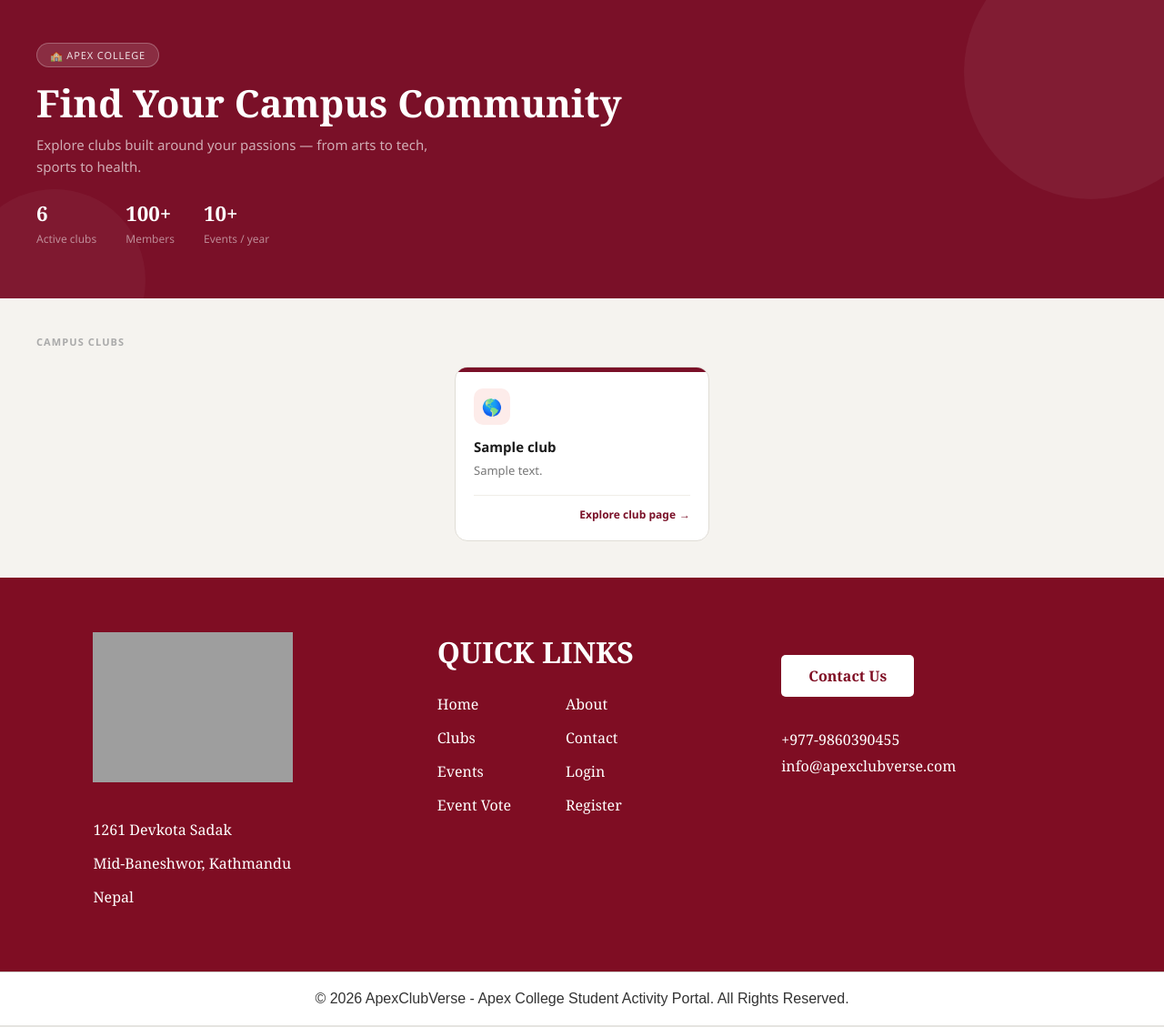
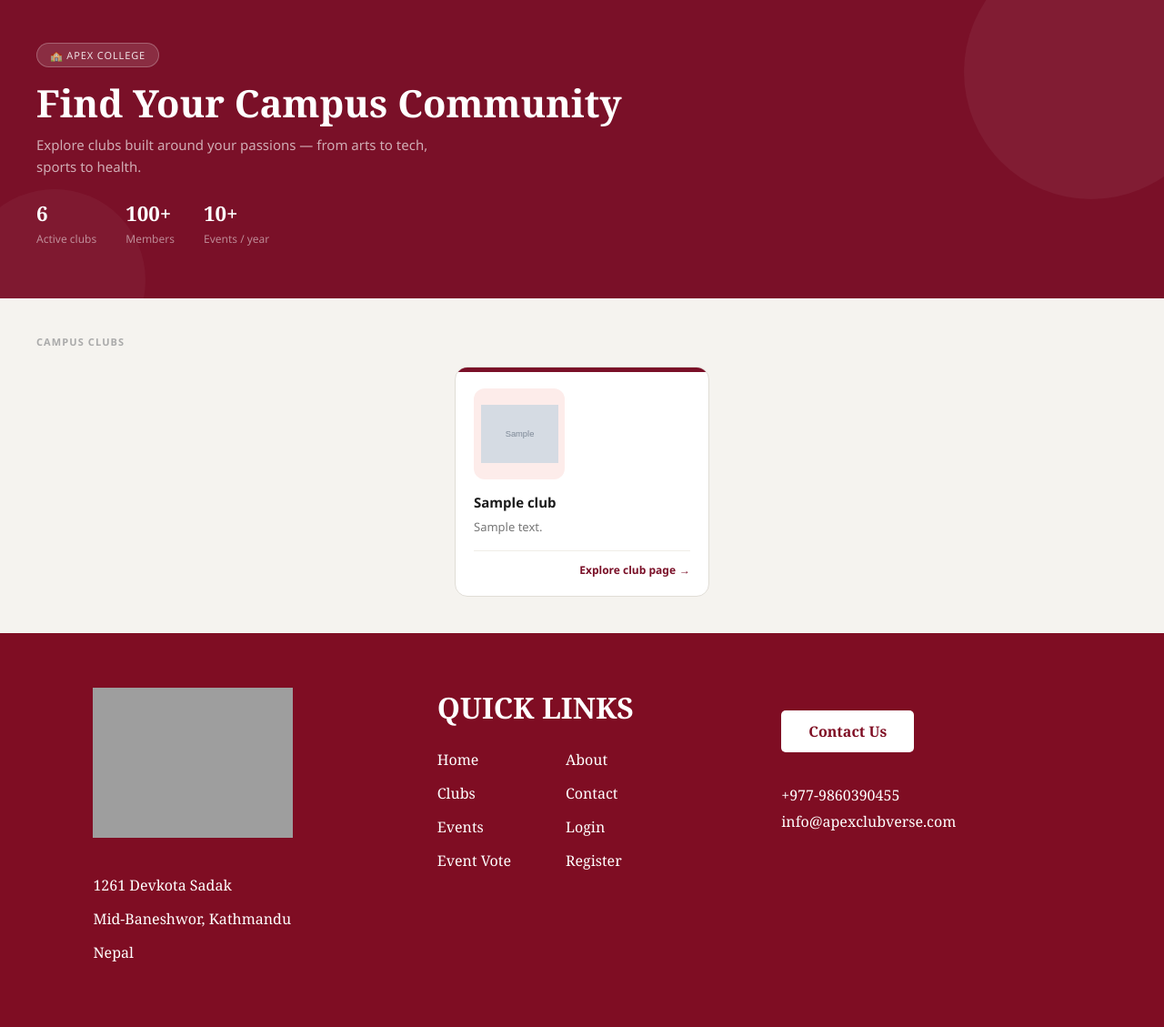
Before and after one commit to Siwani-8/ApexClubVerse, a PHP site: page /clubs.php in a window 1280 px wide. Shown: the part 85-1214 px from the top of the page at 91% size. Run offline with PHP 8.4, Linux system fonts and the light colour scheme; tables that the repository leaves empty or names only in its code hold one stand-in row (values such as "Sample post"); grey boxes marked "Sample" are stand-in pictures; grey boxes are pictures that could not be loaded.

Commit message:
added logos

```diff
--- a/clubs.php
+++ b/clubs.php
@@ -172,14 +172,27 @@ $result = mysqli_query($conn, "SELECT * FROM clubs");
     .club-card-body {
         padding: 1.1rem 1.25rem 1.25rem;
     }
+.club-card-icon {
+    width: 100px;
+    height: 100px;
+    border-radius: 12px;
+    overflow: hidden;
+    display: flex;
+    align-items: center;
+    justify-content: center;
+    margin-bottom: 15px;
+}
 
-    .club-card-icon {
-        width: 40px; height: 40px;
-        border-radius: 10px;
-        display: flex; align-items: center; justify-content: center;
-        font-size: 18px;
-        margin-bottom: 0.85rem;
-    }
+.club-card-icon img {
+    max-width: 85px;
+    max-height: 85px;
+    width: auto;
+    height: auto;
+    object-fit: contain;
+    display: block;
+}
+
+
 
     .club-card h3 {
         font-size: 15px;
@@ -261,7 +274,11 @@ $result = mysqli_query($conn, "SELECT * FROM clubs");
                 <a class="club-card" href="club_detail.php?id=<?php echo $row['id']; ?>">
                     <div class="club-card-accent"></div>
                     <div class="club-card-body">
-                        <div class="club-card-icon">&#127758;</div>
+                        <div class="club-card-icon">
+                        <img src="<?php echo htmlspecialchars($row['logo']); ?>"
+                         alt="<?php echo htmlspecialchars($row['name']); ?>">
+                        </div>
+
                         <h3><?php echo htmlspecialchars($row['name']); ?></h3>
                         <p><?php echo htmlspecialchars($row['description']); ?></p>
                         <div class="club-card-footer">
```
Also changed, not shown: images/apac.png (added), images/heat.png (added), images/it.png (added), images/media.png (added), images/spoirts.png (added), images/travel.png (added).
